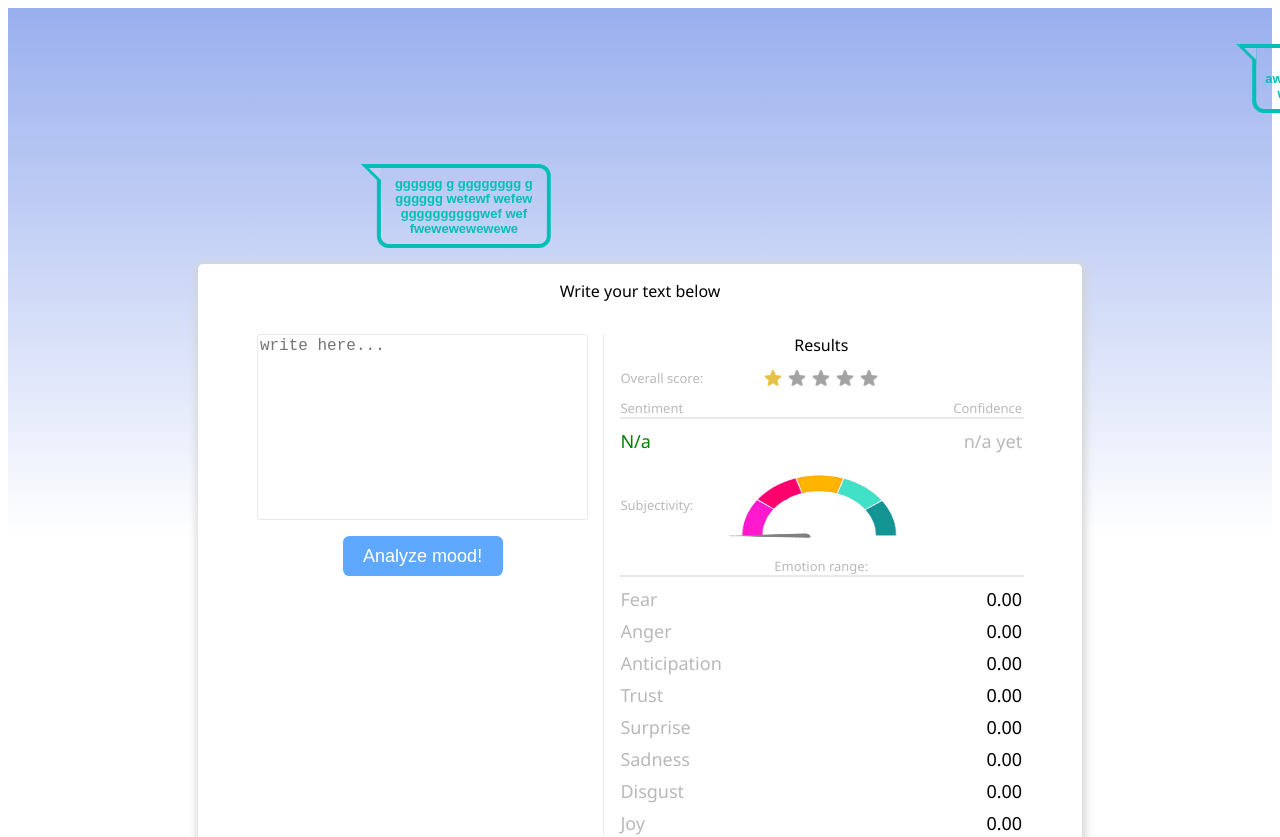
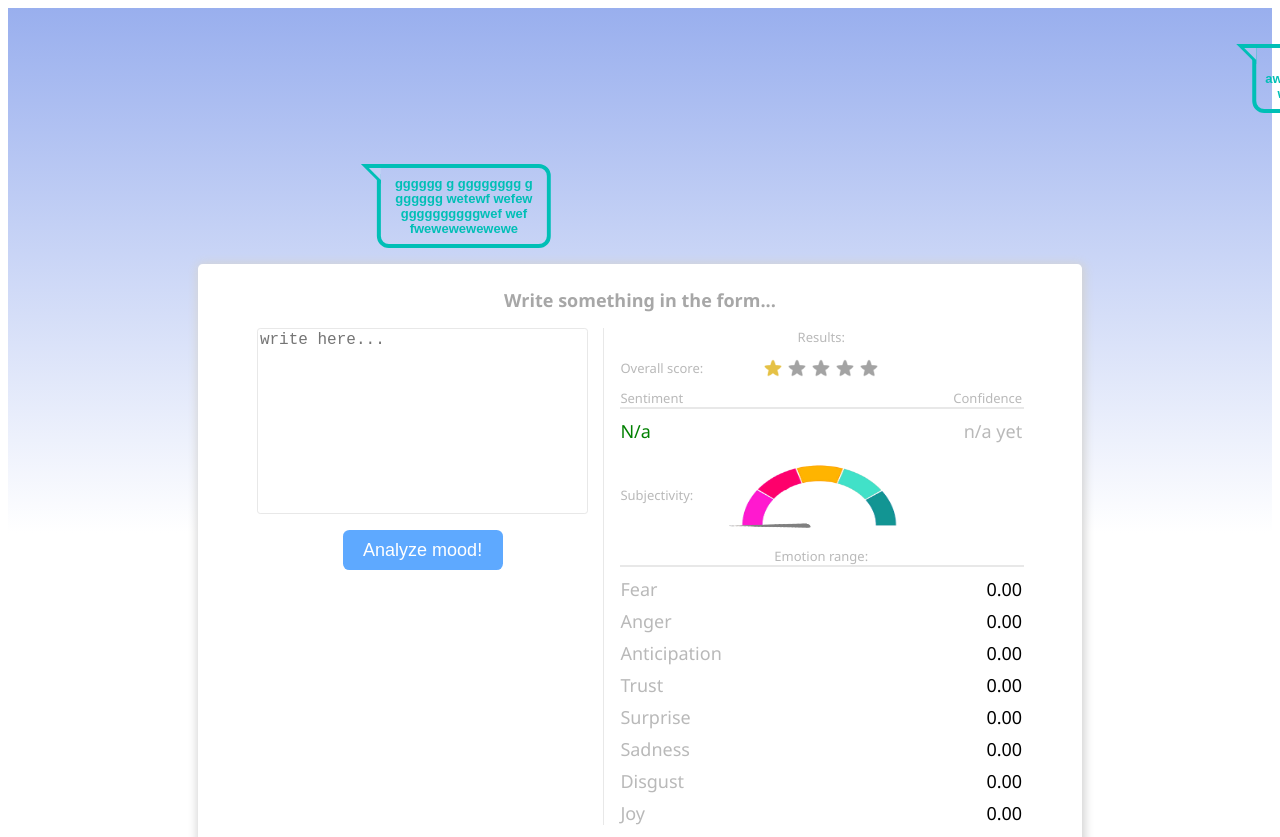
Before and after one commit to andrei-g-git/sentiment-analyzer, a React (Vite) app: page / in a window 1280 px wide. Shown: the top 837 px of the page. Built offline with nearby package versions, Linux system fonts and the light colour scheme.

Commit message:
minor headings restyle

```diff
--- a/src/components/AnalyzerMain.tsx
+++ b/src/components/AnalyzerMain.tsx
@@ -1,15 +1,16 @@
 import { connect } from 'react-redux';
 import AnalyzerForm from "./AnalyzerForm";
 import Results from './Results/Results';
+import MainHeading from './MainHeading';
 import "../css/AnalyzerMain.scss";
 
 
 export const AnalyzerMain = (props: any) => {
     return (
         <div className="analyzer">
-            <p className="text-area-indication">
-                Write your text below
-            </p>
+            <MainHeading>
+                Write something in the form...
+            </MainHeading>
             <div className="analyzer-main-content">
                 <AnalyzerForm />
                 <Results />
--- a/src/components/Results/Results.scss
+++ b/src/components/Results/Results.scss
@@ -1,4 +1,5 @@
 @import "../../css/Variables.scss";
+@import "../../css/Mixins.scss";
 
 .results{
     display: flex;
@@ -13,6 +14,7 @@
     .section-title{
         padding: 0;
         margin: 0;
+        @include responsiveResultsHeadings();
     }
 
     // .results>*{
--- a/src/components/Results/Results.tsx
+++ b/src/components/Results/Results.tsx
@@ -1,12 +1,12 @@
-import { useEffect, useState } from 'react';
+import { useState } from 'react';
 import { connect } from 'react-redux'
 import StarScore from "../StarScore";
 import LegendWithBar from './LegendWithBar';
 import LegendWithGraphic from './LegendWithGraphic';
 import SubjectivityGauge from '../Gauge/SubjectivityGauge';
 import DualValues from './DualValues';
-import { filterMaxValueInDict } from '../../ts/utils';
 import { useMaxValueColor } from './resultHooks';
+
 import "./Results.scss";
 
 function Results(props: any) {
@@ -32,7 +32,7 @@ function Results(props: any) {
     return (
         <div className="results">
             <p className="section-title">
-                Results
+                Results:
             </p>
 
             <LegendWithGraphic heading="Overall score:" >
--- a/src/css/AnalyzerMain.scss
+++ b/src/css/AnalyzerMain.scss
@@ -13,6 +13,7 @@
     border-radius: 0.3rem;
     box-shadow: 1px 1px 10px 2px lightgray;
 
+    padding-top: 1.5rem;
     padding-bottom: 2rem;
 
     @media(max-width: map-get($breakpoints, "xl")) {
--- a/src/css/Headings.scss
+++ b/src/css/Headings.scss
@@ -5,6 +5,8 @@
     font-weight: $standard-heading-weight;
     font-family: $standard-font-family;
     color: $bit-light-text;
+
+    text-align: center;
 }
 
 .conspicuous-heading{
```
